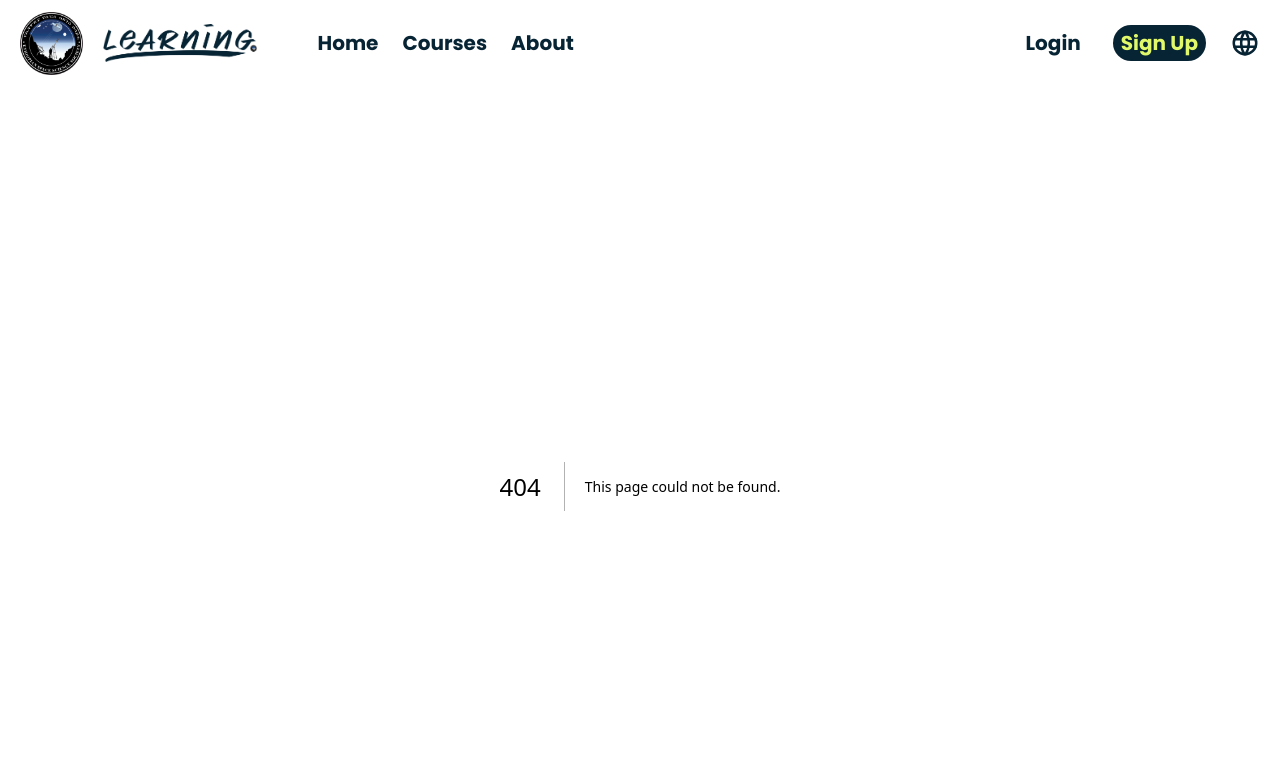
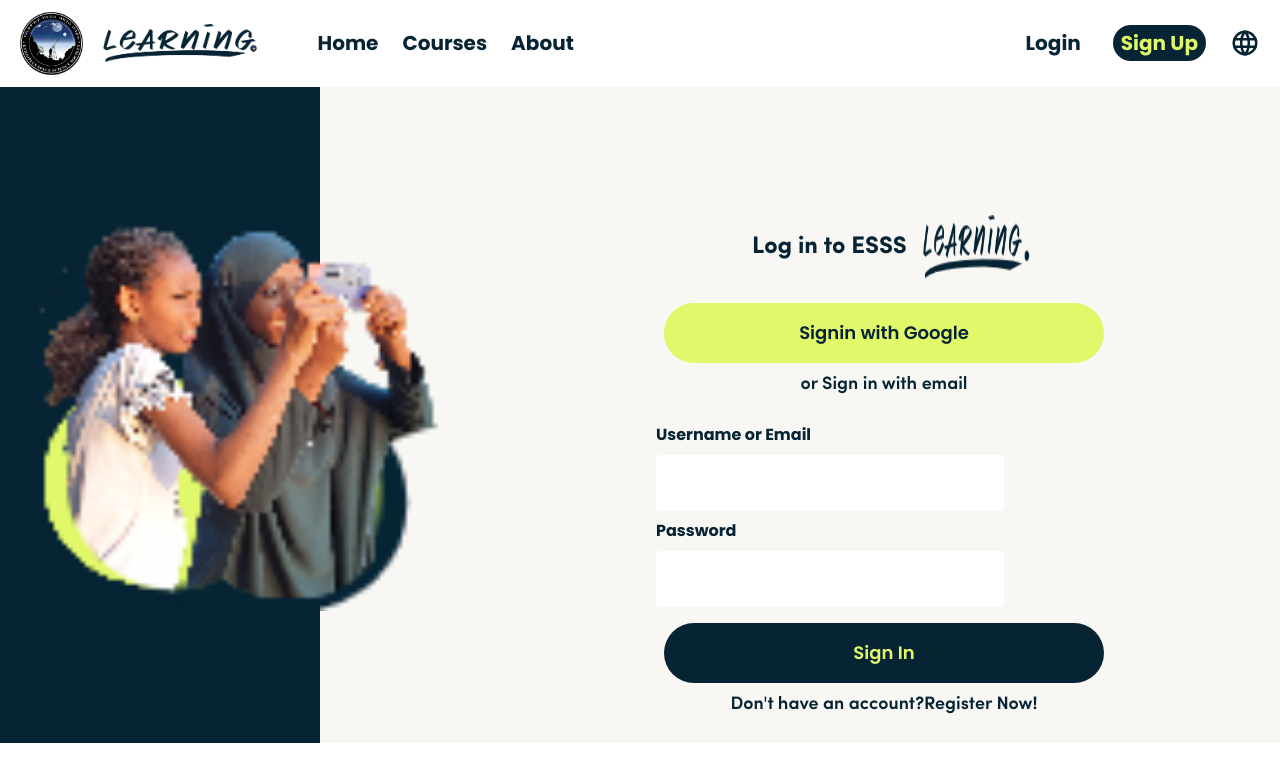
Before and after one commit to Bereket234/ESSS-learning-platform, a Next.js app: page /signin in a window 1280 px wide. Before the commit this address had no page. Shown: the top 782 px of the page. Built offline with nearby package versions, Linux system fonts and the light colour scheme.

Commit message:
implmenting sign-in page

```diff
--- /dev/null
+++ b/app/components/signin/SignIn.tsx
@@ -0,0 +1,82 @@
+import Image from "next/image";
+
+const SignIn = () => {
+  return (
+    <div className="grid grid-cols-2 bg-Tertiary">
+      <div className="grid grid-cols-2 relative">
+        <div className="bg-Primary"></div>
+        <div className="bg-Tertiary"></div>
+        <Image
+          src="/assets/images/signin.png"
+          alt="Log In"
+          width={464}
+          height={297}
+          className="absolute mt-24"
+        />
+      </div>
+
+      <div className="flex flex-col justify-between items-start mt-24 p-4 ">
+        <div className="flex p-4 ml-16">
+          <h1 className="p-4 text-Primary text-2xl font-SofiaProBold">
+            Log in to ESSS
+          </h1>
+          <Image
+            src="/assets/images/login-learning.png"
+            alt="Learning"
+            width={110}
+            height={30}
+          />
+        </div>
+
+        <div className="flex flex-col w-3/4 p-2">
+          <button className="flext bg-Secondary rounded-full p-4 text-Primary text-lg font-semibold">
+            Signin with Google
+          </button>
+          <div className="flex items-center justify-center text-Primary text-lg font-SofiaProSemiBold p-2">
+            or Sign in with email
+          </div>
+        </div>
+
+        <div className="flex w-full items-start justify-start bg-Tertiary">
+          <form>
+            <h1 className="flex justify-start font-SofiaSemiBoldPro font-bold text-Primary py-2">
+              Username or Email
+            </h1>
+            <label>
+              <input
+                type="text"
+                id="userName"
+                name="user name"
+                className="border-Primary rounded w-full p-4"
+              />
+            </label>
+
+            <h1 className="flex justify-start items-start font-SofiaSemiBoldPro font-bold text-Primary py-2 w-full">
+              Password
+            </h1>
+            <label>
+              <input
+                type="text"
+                id="password"
+                name="password"
+                className="border-Primary rounded w-full p-4"
+              />
+            </label>
+          </form>
+        </div>
+
+        <div className="flex flex-col pt-4 w-3/4 px-2">
+          <button className="flext bg-Primary rounded-full p-4 text-Secondary text-lg font-semibold">
+            Sign In
+          </button>
+          <div className="flex justify-center text-Primary text-lg font-SofiaProSemiBold p-2">
+            Don't have an account?{" "}
+            <span className="font-extraBold">Register Now!</span>
+          </div>
+        </div>
+      </div>
+    </div>
+  );
+};
+
+export default SignIn;
--- /dev/null
+++ b/app/signin/page.tsx
@@ -0,0 +1,7 @@
+import SignIn from "../components/signin/SignIn";
+
+const SignInESSS = () => {
+  return <SignIn />;
+};
+
+export default SignInESSS;
```
Also changed, not shown: app/components/Footer.tsx (deleted), public/assets/images/login-learning.png (added), public/assets/images/signin.png (added).
